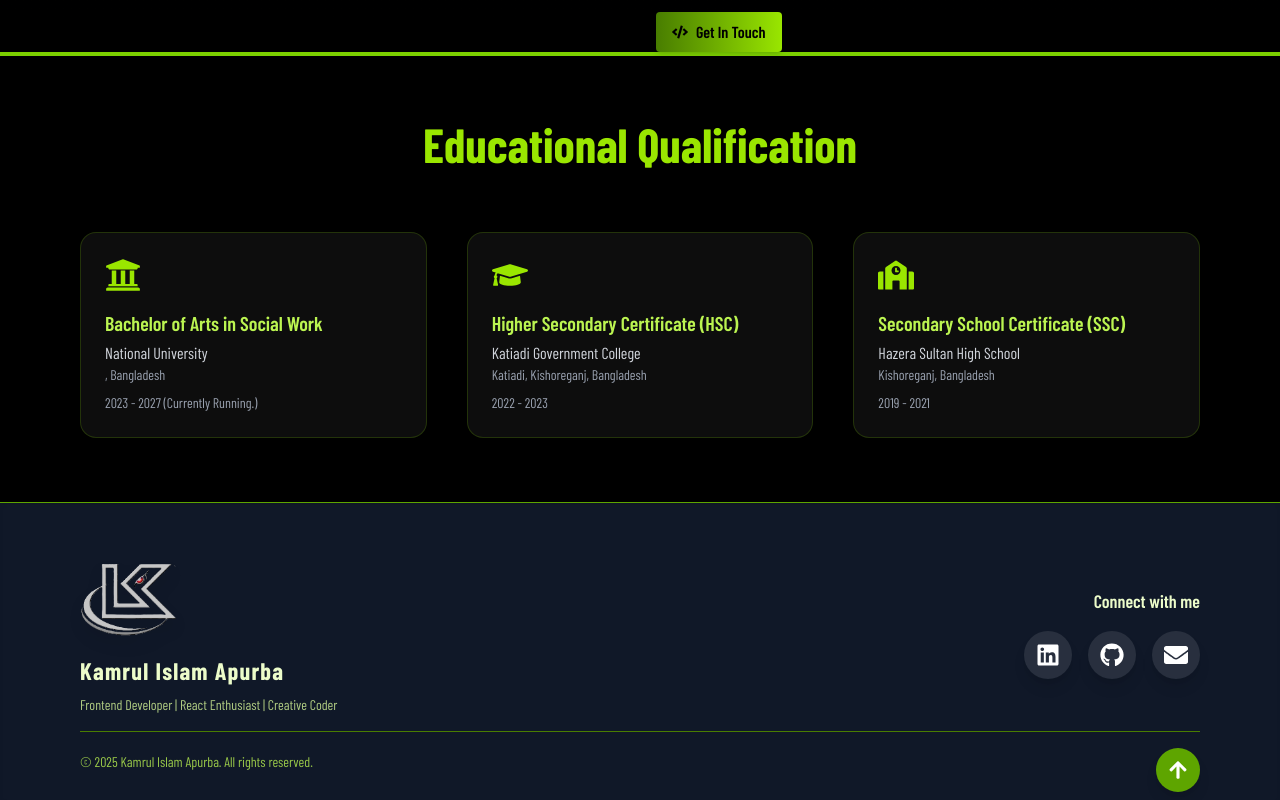
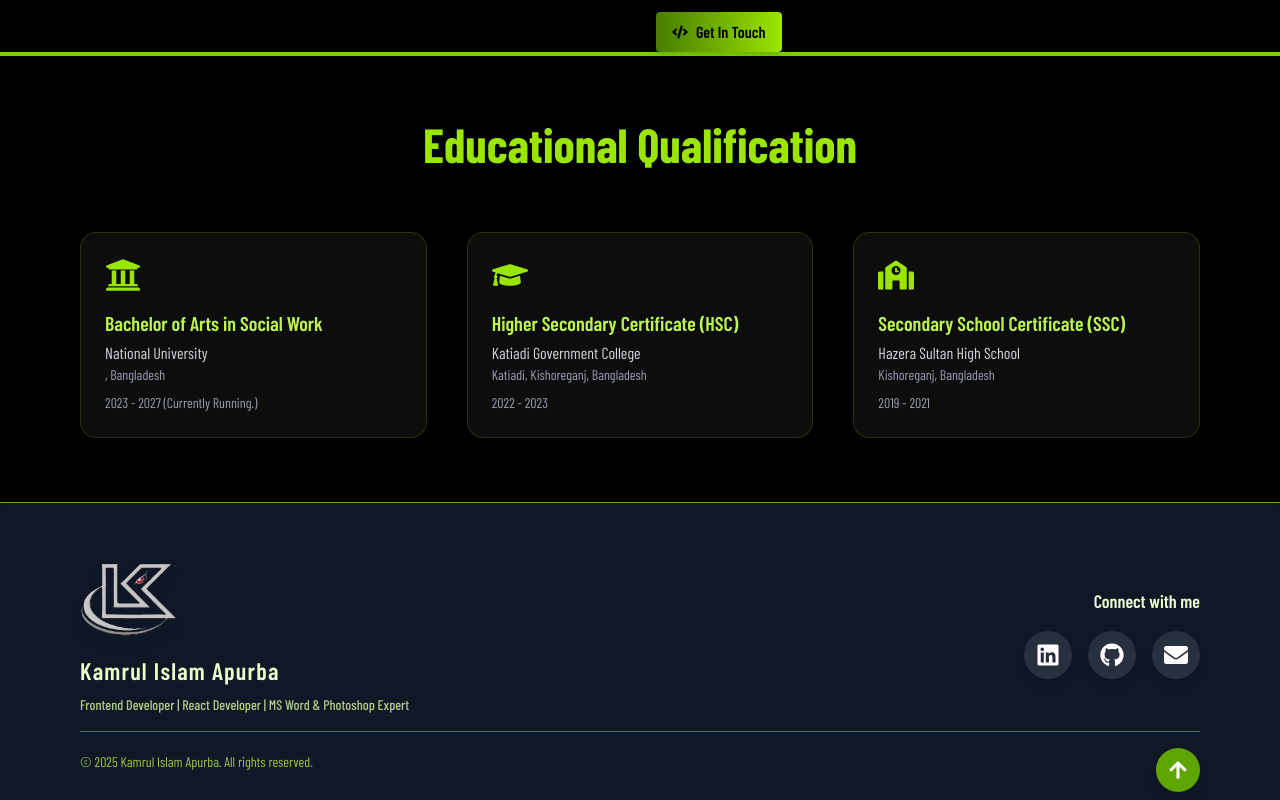
Before and after one commit to kamrul2006/-codes-raft-jt, a React (Vite) app: page / in a window 1280 px wide. Shown: the part 1072-1872 px from the top of the page. Built offline with nearby package versions, Linux system fonts and the light colour scheme; a web font is replaced by a local one.

Commit message:
Bassic Update

```diff
--- a/src/Components/Fixd/Footer.jsx
+++ b/src/Components/Fixd/Footer.jsx
@@ -16,11 +16,11 @@ const Footer = () => {
                 {/* Logo & Name */}
                 <div className="flex flex-col items-center md:items-start text-center md:text-left gap-2">
                     <img src={icon} alt="Logo" className="w-24 h-24 object-contain drop-shadow-xl" />
-                    <h1 className="text-2xl font-extrabold tracking-wider text-lime-100 hover:text-lime-300 transition duration-300">
+                    <h1 className="text-2xl font-semibold tracking-wider text-lime-100 hover:text-lime-300 transition duration-300">
                         Kamrul Islam Apurba
                     </h1>
-                    <p className="text-sm text-lime-200 opacity-80">
-                        Frontend Developer | React Enthusiast | Creative Coder
+                    <p className="text-sm font-medium text-lime-200 opacity-80">
+                        Frontend Developer | React Developer | MS Word & Photoshop Expert
                     </p>
                 </div>
 
--- a/src/Components/Fixd/Navbar.jsx
+++ b/src/Components/Fixd/Navbar.jsx
@@ -15,7 +15,7 @@ const Navbar = () => {
 
 
     return (
-        <nav className="bg-black/70 backdrop-blur-md shadow-md sticky top-0 z-50 transition-all duration-300">
+        <nav className="backdrop-blur-md shadow-md sticky top-0 z-50 transition-all duration-300">
             <div className="max-w-7xl mx-auto px-4 sm:px-6 lg:px-8">
                 <div className="flex justify-between items-center h-16">
 
```
